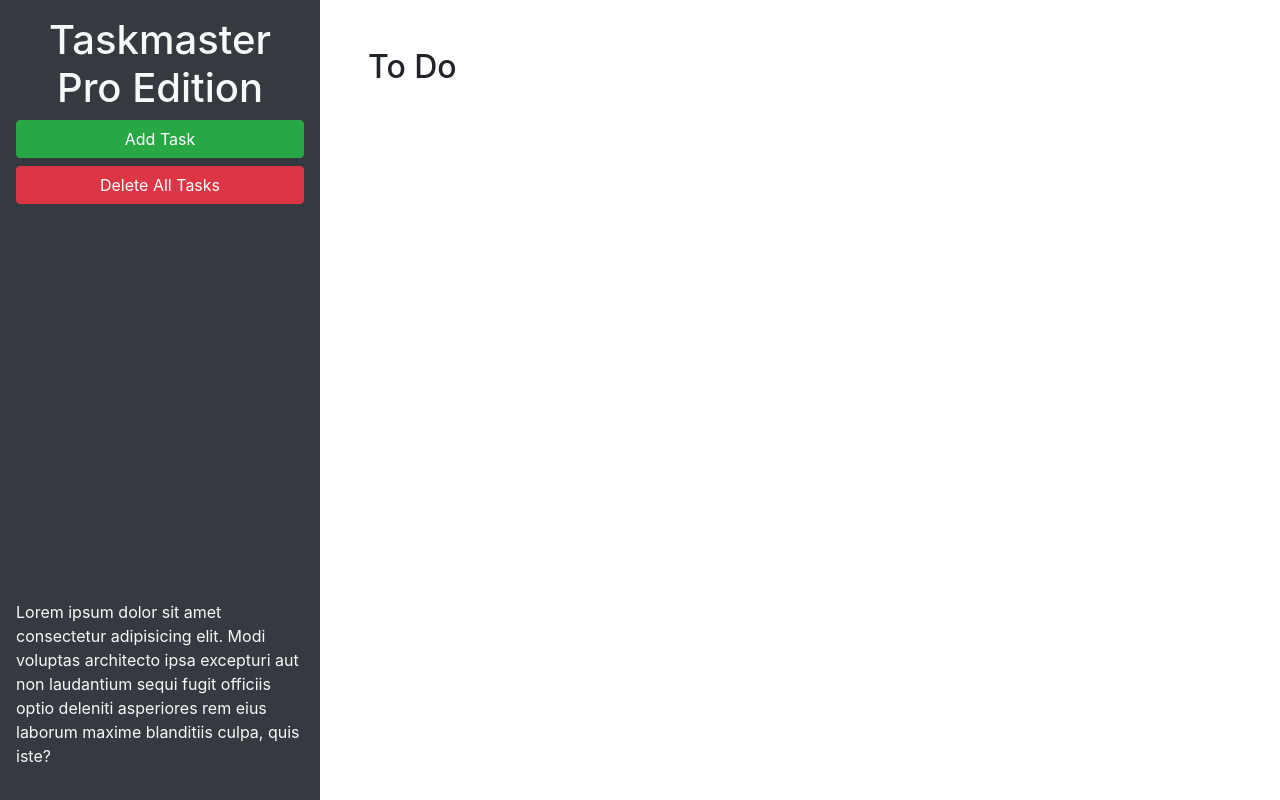
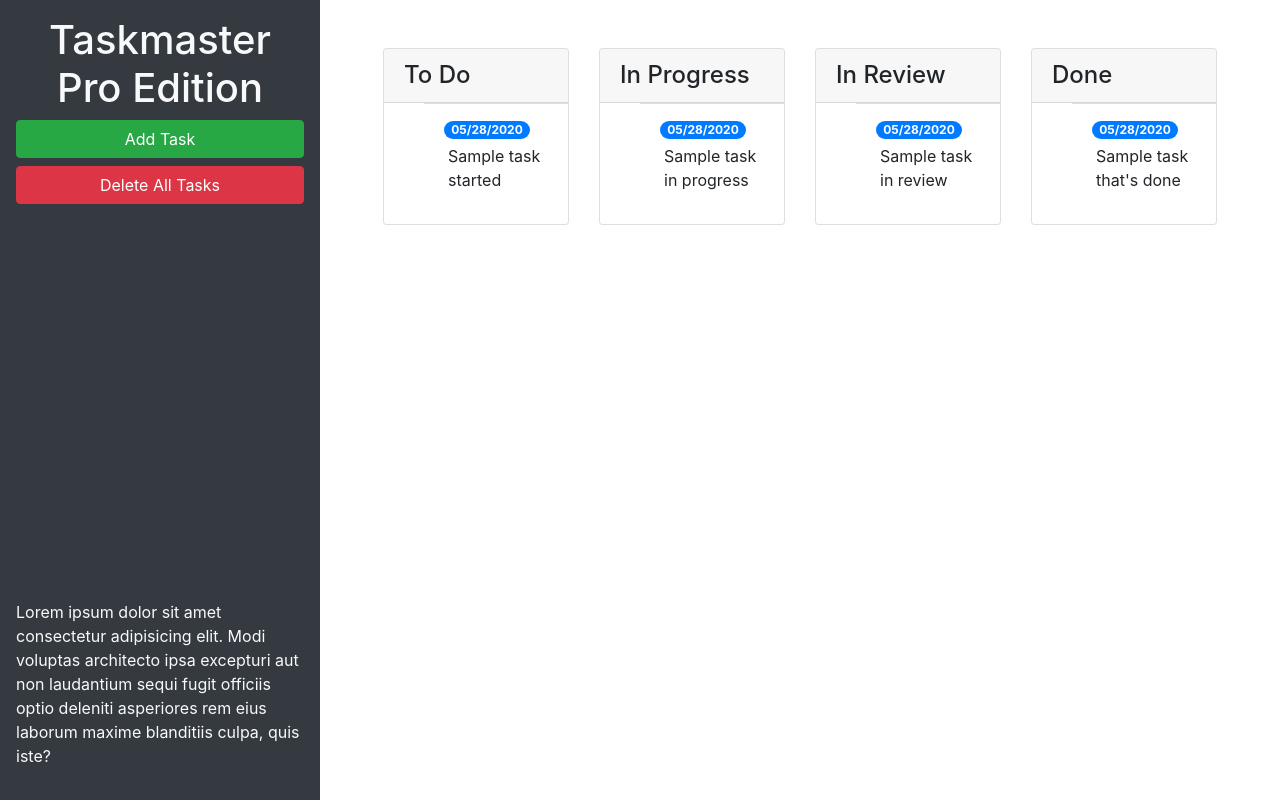
Before and after one commit to BeccaHurtado/taskmaster-pro, a plain HTML site: page taskmaster-starter/index.html in a window 1280 px wide. Drawn offline with nearby package versions, Linux system fonts and the light colour scheme.

Commit message:
add bootstrap components

```diff
--- a/taskmaster-starter/assets/js/script.js
+++ b/taskmaster-starter/assets/js/script.js
@@ -6,7 +6,7 @@ var createTask = function(taskText, taskDate, taskList) {
   var taskSpan = $("<span>")
     .addClass("badge badge-primary badge-pill")
     .text(taskDate);
-  var taskP = $("<form>")
+  var taskP = $("<p>")
     .addClass("m-1")
     .text(taskText);
 
@@ -100,7 +100,7 @@ $(".list-group").on("click", "p", function(){
 // editable field was un-focused
 $(".list-group").on("blur", "textarea", function(){
   //get the textarea's current value/text
-  var text = $(this).val()
+  var text = $(this).val();
 
     // get the parents ul's id atribute
     var status = $(this)
@@ -117,11 +117,11 @@ $(".list-group").on("blur", "textarea", function(){
 
     // recreate p element
     var taskP = $("<p>")
-    .addClass(m-1)
+    .addClass("m-1")
     .text(text);
 
     // replace textarea with p element
-    $(this).replaceWith(taskP)
+    $(this).replaceWith(taskP);
 });
 
 // value of due date was changed
--- a/taskmaster-starter/index.html
+++ b/taskmaster-starter/index.html
@@ -24,9 +24,67 @@
       </p>
     </header>
     <main class="col-12 col-lg-9">
-      <div class="m-5">
-        <h2>To Do</h2>
-        <ul id="list-toDo" class="list-group"> </ul>
+      <div class="m-5 row justify-content-around">
+      <!-- to do start -->
+        <div class="col-12 col-md-6 col-xl-3 mb-3">
+        <div class="card">
+        <h4 class="card-header">
+          To Do
+        </h4>
+        <ul id="list-toDo" class="list-group-flush">
+          <li class="list-group-item">
+            <span class="badge badge-primary badge-pill">05/28/2020</span>
+            <p class="m-1">Sample task started</p>
+          </li>
+        </ul>
+        </div>
+        </div>
+      <!-- to do end -->
+      <!-- in progress start -->
+      <div class="col-12 col-md-6 col-xl-3 mb-3">
+        <div class="card">
+        <h4 class="card-header">
+          In Progress
+        </h4>
+        <ul id="list-inProgress" class="list-group-flush">
+          <li class="list-group-item">
+            <span class="badge badge-primary badge-pill">05/28/2020</span>
+            <p class="m-1">Sample task in progress</p>
+          </li>
+        </ul>
+        </div>
+      </div>
+      <!-- in progress end -->
+      <!-- in review start -->
+      <div class="col-12 col-md-6 col-xl-3 mb-3">
+        <div class="card">
+        <h4 class="card-header">
+          In Review
+        </h4>
+        <ul id="list-inReview" class="list-group-flush">
+          <li class="list-group-item">
+            <span class="badge badge-primary badge-pill">05/28/2020</span>
+            <p class="m-1">Sample task in review</p>
+          </li>
+        </ul>
+        </div>
+      </div>
+      <!-- in review end -->
+      <!-- done start -->
+      <div class="col-12 col-md-6 col-xl-3 mb-3">
+        <div class="card">
+        <h4 class="card-header">
+          Done
+        </h4>
+        <ul id="list-done" class="list-group-flush">
+          <li class="list-group-item">
+            <span class="badge badge-primary badge-pill">05/28/2020</span>
+            <p class="m-1">Sample task that's done</p>
+          </li>
+        </ul>
+        </div>
+      </div>
+      <!-- done end -->
       </div>
     </main>
   </div>
@@ -46,11 +104,11 @@
           <form>
             <div class="form-group">
               <label for="modalTaskDescription">Task description</label>
-              <textarea id="modalTaskDescription" rows="3"></textarea>
+              <textarea id="modalTaskDescription" rows="3" class="form-control"></textarea>
             </div>
             <div class="form-group">
               <label for="modalDueDate">Due date</label>
-              <input type="text" id="modalDueDate" placeholder="mm/dd/yyyy" autocomplete="off" />
+              <input type="text" class="form-control" id="modalDueDate" placeholder="mm/dd/yyyy" autocomplete="off" />
             </div>
           </form>
         </div>
```
